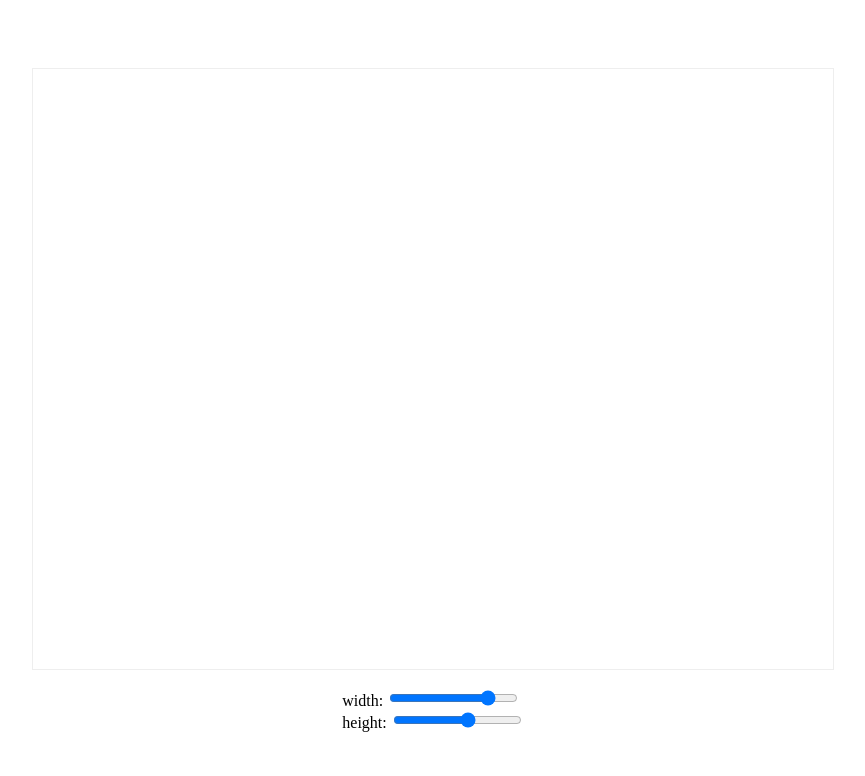
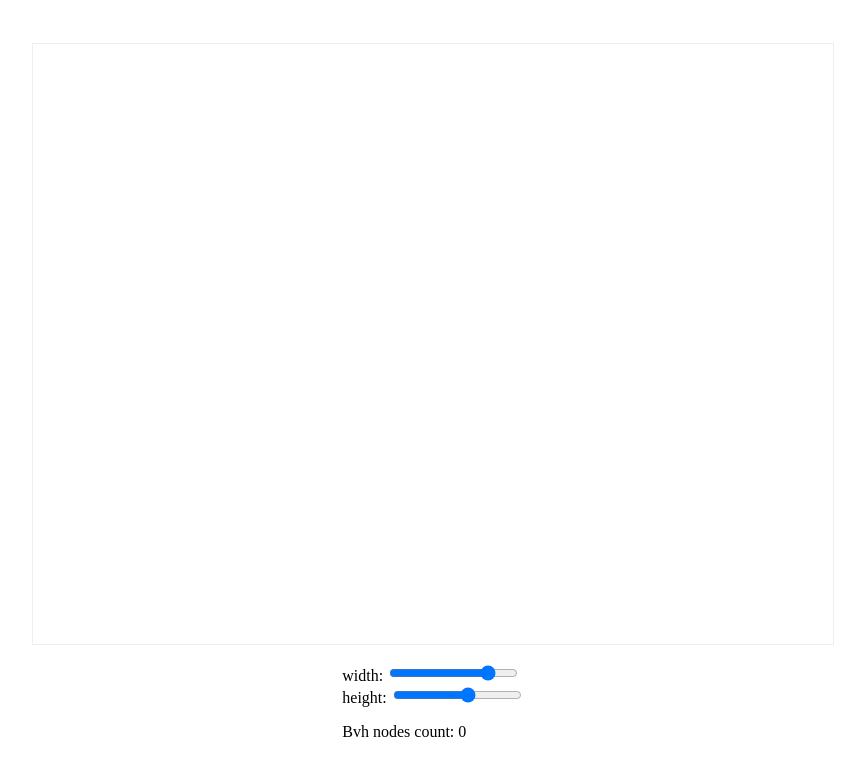
Before and after one commit to Domenicobrz/C2-Renderer, a SvelteKit app: page / in a window 1280 px wide. Shown: the top 776 px of the page, without its empty margins (207-1072 px from the left). Built offline with nearby package versions, Linux system fonts and the light colour scheme.

Commit message:
bvh nodes count info

```diff
--- a/src/lib/bvh/bvh.ts
+++ b/src/lib/bvh/bvh.ts
@@ -1,4 +1,5 @@
 import { Triangle } from '$lib/primitives/triangle';
+import { bvhInfo } from '../../routes/stores/main';
 import { AABB } from './aabb';
 
 // at the moment I can't change this value because I'm not considering how padding
@@ -86,7 +87,7 @@ export class BVH {
       }
     }
 
-    console.log('bvh nodes count: ' + this.bvhFlatArray.length);
+    bvhInfo.set({ nodesCount: this.bvhFlatArray.length });
 
     if (this.bvhFlatArray.length > 2147483648) {
       throw new Error(`
@@ -100,8 +101,6 @@ export class BVH {
     const structSize = 64;
     const BVHBufferDataByteSize = structSize * this.bvhFlatArray.length;
     const BVHBufferData = new ArrayBuffer(BVHBufferDataByteSize);
-
-    console.log(this.bvhFlatArray);
 
     this.bvhFlatArray.forEach((node, ni) => {
       const aabbMax = node.nodeAABB.max;
--- a/src/routes/components/App.svelte
+++ b/src/routes/components/App.svelte
@@ -1,6 +1,7 @@
 <script lang="ts">
   import { Renderer } from '$lib/C2';
   import { onMount } from 'svelte';
+  import { bvhInfo } from '../stores/main';
 
   let canvasRef: HTMLCanvasElement;
   let canvasWidth = 800;
@@ -25,6 +26,8 @@
     <br />
     <label>height: </label>
     <input type="range" min="1" max="1000" bind:value={canvasHeight} />
+    <br />
+    <p>Bvh nodes count: {$bvhInfo.nodesCount}</p>
   </div>
 </main>
 
--- /dev/null
+++ b/src/routes/stores/main.ts
@@ -0,0 +1,7 @@
+import { writable } from 'svelte/store';
+
+type BVHInfo = {
+  nodesCount: Number;
+};
+
+export const bvhInfo = writable<BVHInfo>({ nodesCount: 0 });
```
Lines whose indentation alone changed are shown as unchanged.
